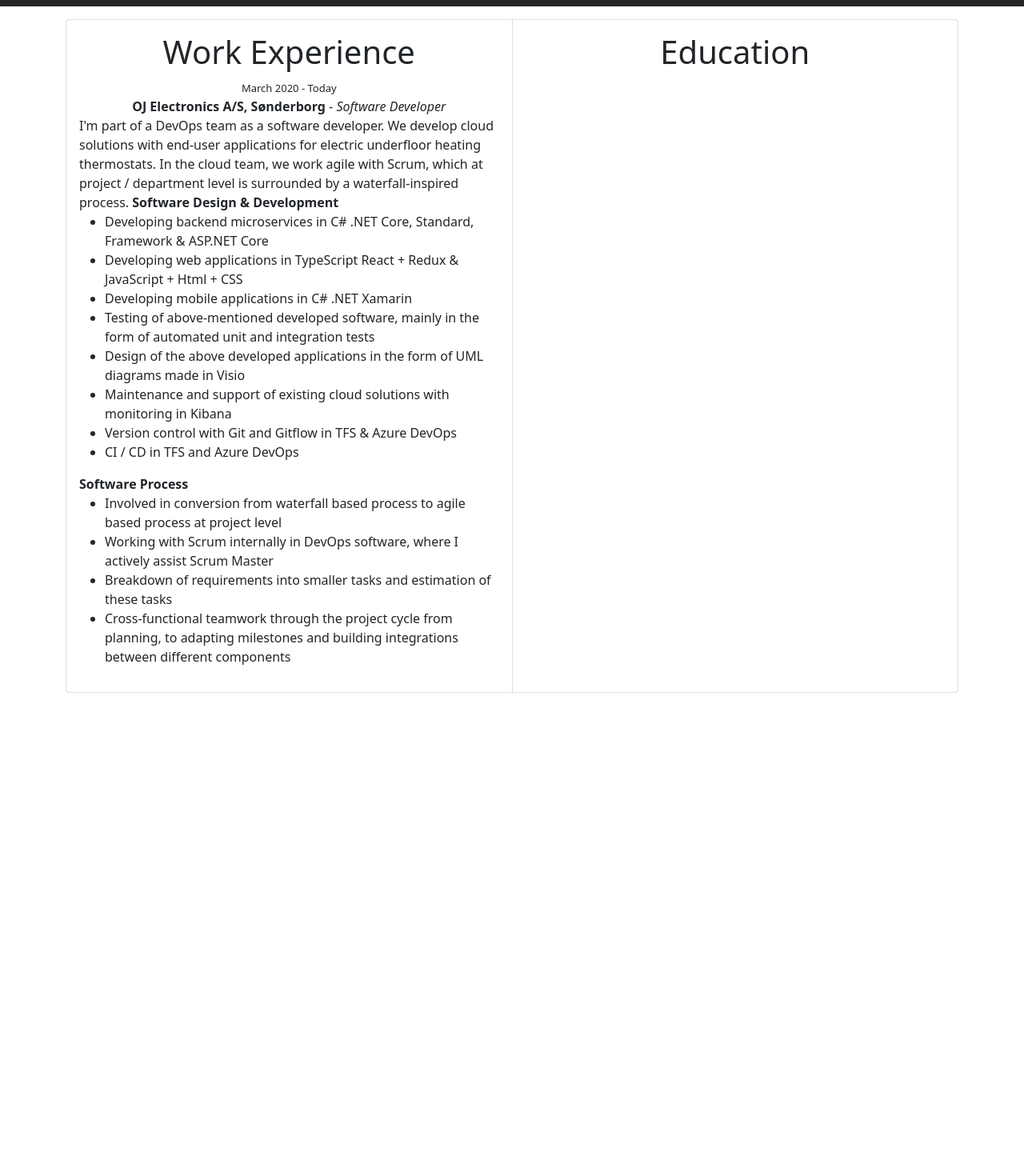
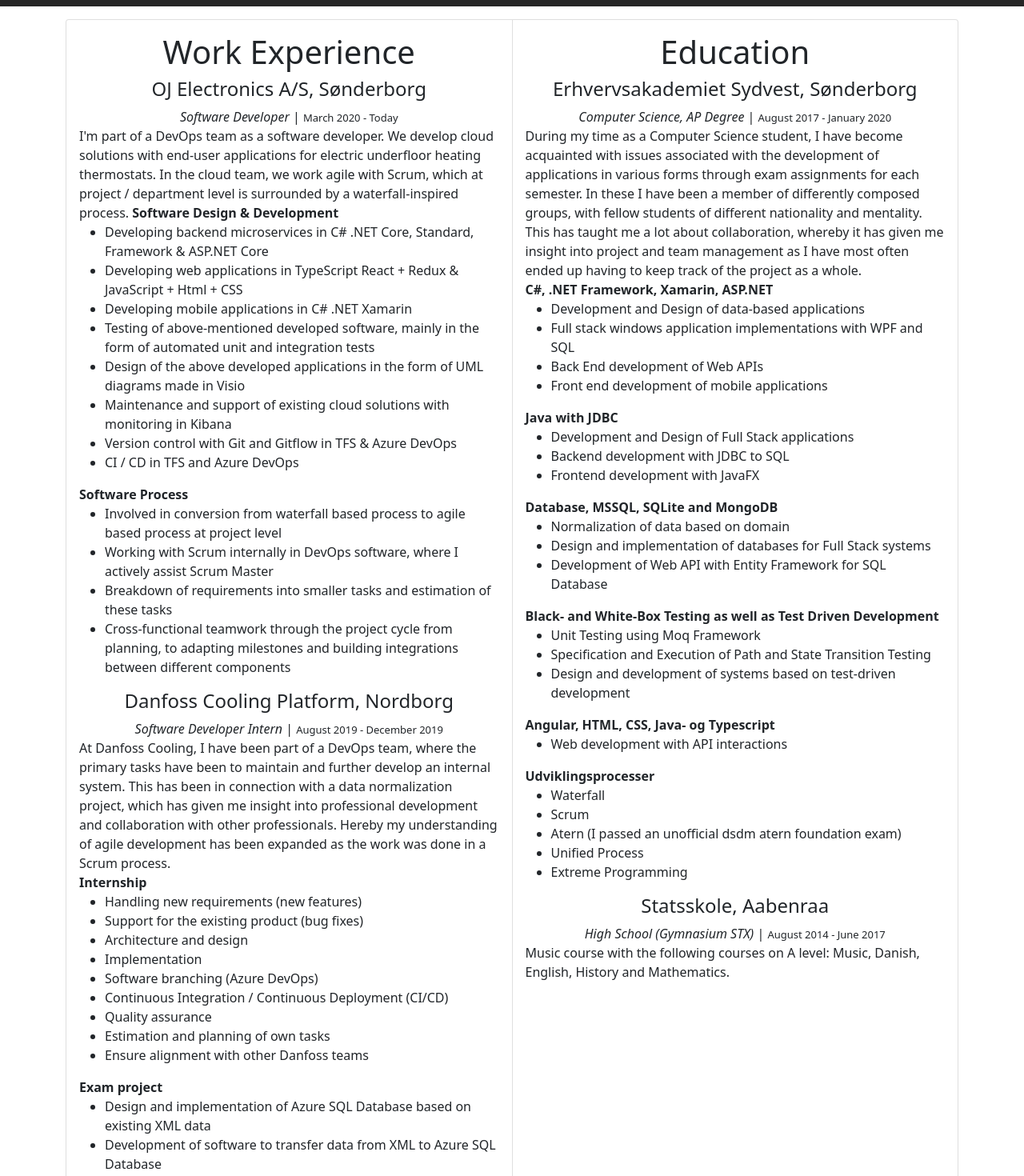
Before and after one commit to Eb0nheart/Resume, an Angular app in the folder Resume/ClientApp/: page /experience in a window 1280 px wide. Shown: the part 80-1550 px from the top of the page at 80% size. Before the commit the page ends 946 px from the top, so only its background shows below. Built offline with nearby package versions, Linux system fonts and the light colour scheme.

Commit message:
Finished education and experience page

```diff
--- a/Resume/ClientApp/src/app/experience_and_education/experience.component.html
+++ b/Resume/ClientApp/src/app/experience_and_education/experience.component.html
@@ -1,13 +1,14 @@
 <div class="card-group">
-    <div class="card">
+    <div class="card" >
         <div class="card-body">
             <div class="card-title text-center">
                 <h1>Work Experience</h1>
             </div>
             <div class="card-text">
+                <!--OJ-->
                 <div class="text-center">
-                    <small class="text-small">March 2020 - Today</small><br/>
-                    <b>OJ Electronics A/S, Sønderborg</b> - <i>Software Developer</i>
+                    <h4>OJ Electronics A/S, Sønderborg</h4>
+                    <i>Software Developer</i> | <small class="text-small">March 2020 - Today</small>
                 </div>
                 I'm part of a DevOps team as a software developer. We develop cloud solutions with end-user applications for electric underfloor heating thermostats. In the cloud team, we work agile with Scrum, which at project / department level is surrounded by a waterfall-inspired process.
                 <b>Software Design & Development</b>
@@ -21,13 +22,45 @@
                     <li>Version control with Git and Gitflow in TFS & Azure DevOps</li>
                     <li>CI / CD in TFS and Azure DevOps</li>
                 </ul>
-                <b class="text-center">Software Process</b>
+                <b>Software Process</b>
                 <ul>
                     <li>Involved in conversion from waterfall based process to agile based process at project level</li>
                     <li>Working with Scrum internally in DevOps software, where I actively assist Scrum Master</li>
                     <li>Breakdown of requirements into smaller tasks and estimation of these tasks</li>
                     <li>Cross-functional teamwork through the project cycle from planning, to adapting milestones and building integrations between different components</li>
                 </ul>
+
+                <!--Danfoss-->
+                <div class="text-center">
+                    <h4>Danfoss Cooling Platform, Nordborg</h4>
+                    <i>Software Developer Intern</i> | <small class="text-small">August 2019 - December 2019</small>
+                </div>
+                At Danfoss Cooling, I have been part of a DevOps team, where the primary tasks have been to maintain and further develop an internal system. This has been in connection with a data normalization project, which has given me insight into professional development and collaboration with other professionals. Hereby my understanding of agile development has been expanded as the work was done in a Scrum process.<br/>
+                <b>Internship</b>
+                <ul>
+                    <li>Handling new requirements (new features)</li>
+                    <li>Support for the existing product (bug fixes)</li>
+                    <li>Architecture and design</li>
+                    <li>Implementation</li>
+                    <li>Software branching (Azure DevOps)</li>
+                    <li>Continuous Integration / Continuous Deployment (CI/CD)</li>
+                    <li>Quality assurance</li>
+                    <li>Estimation and planning of own tasks</li>
+                    <li>Ensure alignment with other Danfoss teams</li>
+                </ul>
+                <b>Exam project</b>
+                <ul>
+                    <li>Design and implementation of Azure SQL Database based on existing XML data</li>
+                    <li>Development of software to transfer data from XML to Azure SQL Database</li>
+                    <li>Design and Development of Web API as part of Microservice architecture for database interactions</li>
+                </ul>
+
+                <!--Folkehjem-->
+                <div class="text-center">
+                    <h4>Folkehjem, Aabenraa</h4>
+                    <i>Serveringsmedarbejder</i> | <small class="text-small">October 2014 - July 2017</small><br/>
+                    For most of my high school years, I worked as a serving staff in my spare time at Folkehjem in Aabenraa. Here I worked with various tasks such as washing dishes, kitchen help, serving and general maintenance of the establishment. This has given me experience in working together, especially under stressful conditions, and in keeping track of the work as a whole by finding work assignments myself without having to take orders from my boss. In addition, it has given me a good insight into being service-minded as well as being good at communicating with the customer to help them in the best possible way.
+                </div>
             </div>
         </div>
     </div>
@@ -36,7 +69,57 @@
             <div class="card-title text-center">
                 <h1>Education</h1>
             </div>
-            <div class="card-text"></div>
+            <div class="card-text">
+                <!--Datamatiker-->
+                <div class="text-center">
+                    <h4>Erhvervsakademiet Sydvest, Sønderborg</h4>
+                    <i>Computer Science, AP Degree</i> | <small class="text-small">August 2017 - January 2020</small>
+                </div>
+                During my time as a Computer Science student, I have become acquainted with issues associated with the development of applications in various forms through exam assignments for each semester. In these I have been a member of differently composed groups, with fellow students of different nationality and mentality. This has taught me a lot about collaboration, whereby it has given me insight into project and team management as I have most often ended up having to keep track of the project as a whole.<br/>
+                <b>C#, .NET Framework, Xamarin, ASP.NET</b>
+                <ul>
+                    <li>Development and Design of data-based applications</li>
+                    <li>Full stack windows application implementations with WPF and SQL</li>
+                    <li>Back End development of Web APIs</li>
+                    <li>Front end development of mobile applications</li>
+                </ul>
+                <b>Java with JDBC</b>
+                <ul>
+                    <li>Development and Design of Full Stack applications</li>
+                    <li>Backend development with JDBC to SQL</li>
+                    <li>Frontend development with JavaFX</li>
+                </ul>
+                <b>Database, MSSQL, SQLite and MongoDB</b>
+                <ul>
+                    <li>Normalization of data based on domain</li>
+                    <li>Design and implementation of databases for Full Stack systems</li>
+                    <li>Development of Web API with Entity Framework for SQL Database</li>
+                </ul>
+                <b>Black- and White-Box Testing as well as Test Driven Development</b>
+                <ul>
+                    <li>Unit Testing using Moq Framework</li>
+                    <li>Specification and Execution of Path and State Transition Testing</li>
+                    <li>Design and development of systems based on test-driven development</li>
+                </ul>
+                <b>Angular, HTML, CSS, Java- og Typescript</b>
+                <ul>
+                    <li>Web development with API interactions</li>
+                </ul>
+                <b>Udviklingsprocesser</b>
+                <ul>
+                    <li>Waterfall</li>
+                    <li>Scrum</li>
+                    <li>Atern (I passed an unofficial dsdm atern foundation exam)</li>
+                    <li>Unified Process</li>
+                    <li>Extreme Programming</li>
+                </ul>
+                <!--Statsskolen-->
+                <div class="text-center">
+                    <h4>Statsskole, Aabenraa</h4>
+                    <i>High School (Gymnasium STX)</i> | <small class="text-small">August 2014 - June 2017</small><br/>
+                </div>
+                Music course with the following courses on A level: Music, Danish, English, History and Mathematics.
+            </div>
         </div>
     </div>
 </div>
```
